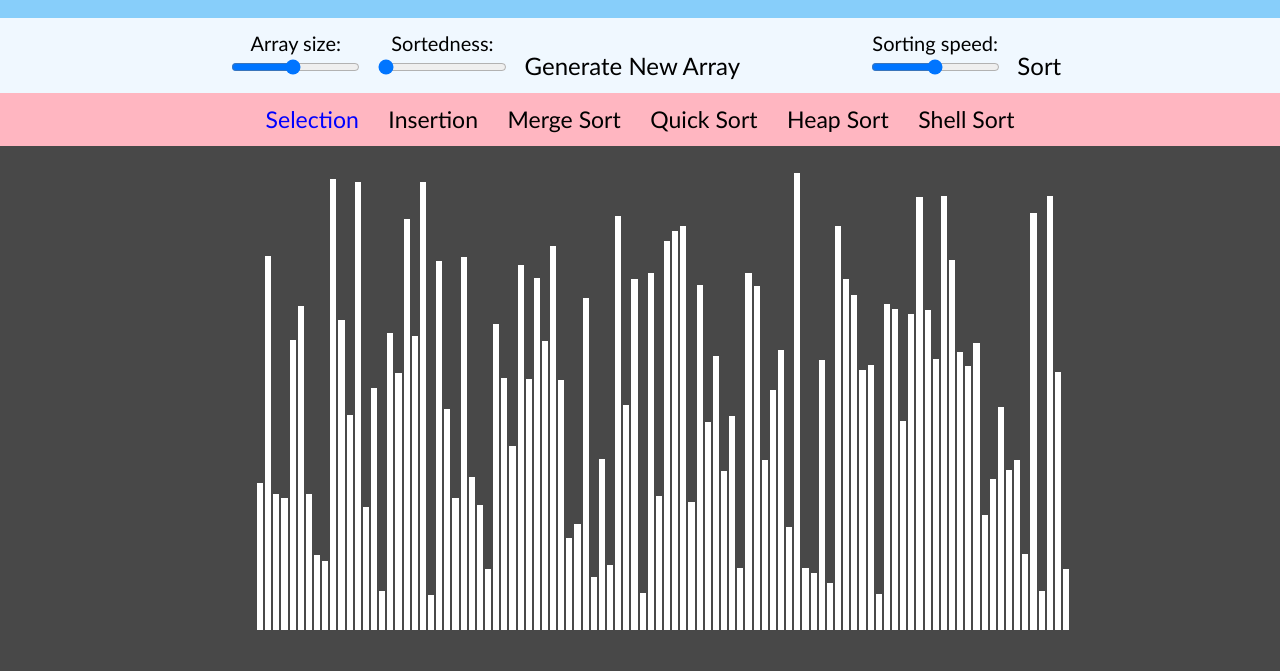
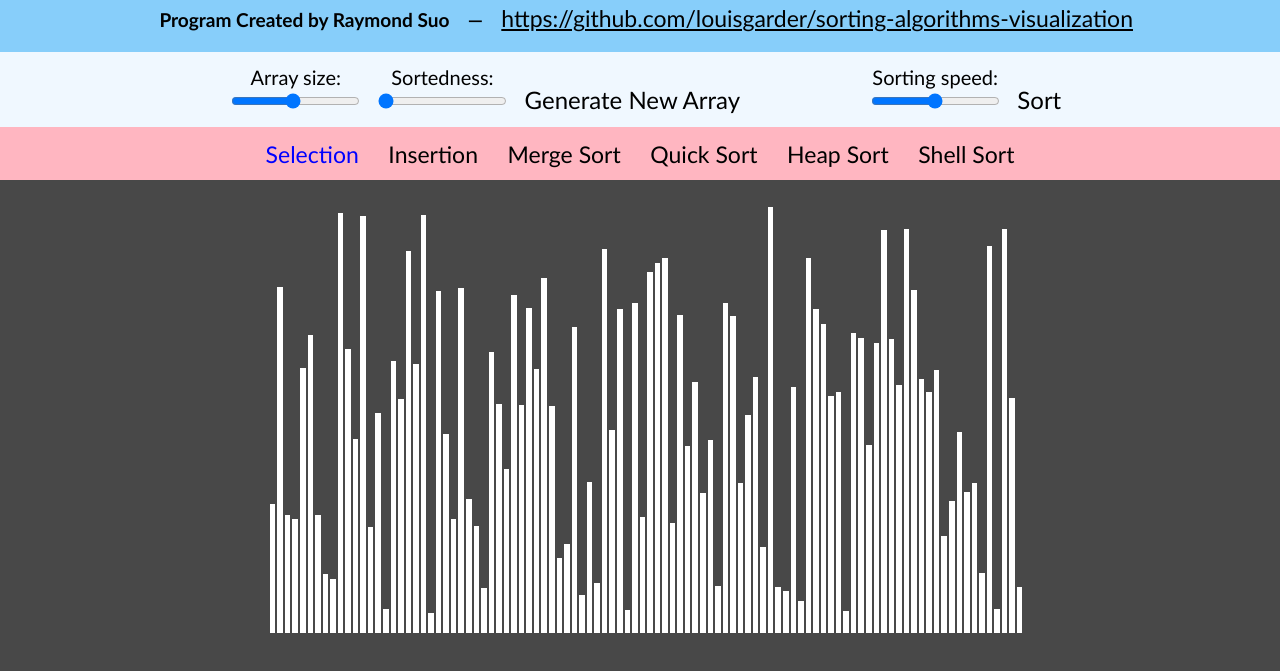
Before and after one commit to louisgarder/sorting-algorithms-visualization, a plain HTML site: page index.html in a window 1280 px wide. Shown: the part 77-748 px from the top of the page. Drawn offline with Linux system fonts and the light colour scheme.

Commit message:
Add files via upload

```diff
--- a/app.js
+++ b/app.js
@@ -23,29 +23,26 @@ function sleep(milliseconds) {
   }
 
 
-function generateArrays(){
-    for(i = 0; i < 200; i++){
+
+function configureArrays(){
+    for(x = 0; x < array.length; x++){
+        document.getElementsByClassName("rectangle")[0].remove();
+    }
+    array = [];
+    for(i = 0; i < size_div.value; i++){
         let elem = document.createElement('div');
         elem.classList.add('rectangle');
         document.getElementById("arrays").appendChild(elem);
         array.push(elem);
-    }
-}
-
-function configureArrays(){
-    for(i = 0; i < size_div.value; i++){
-        array[i].style.visibility = "visible";
-        let randomHeight = Math.random() * 49 * (1-document.getElementById("sortedness").value)/1
-                         + document.getElementById("sortedness").value/1 * 49 * (i / (size_div.value-1)) + 3;
+        let randomHeight = Math.random() * 98 * (10-document.getElementById("sortedness").value)/10
+                         + document.getElementById("sortedness").value/10 * 98 * (i / (size_div.value-1)) + 3;
         array[i].style.height =  randomHeight + "%";
         array[i].style.backgroundColor = "white";
     }
-    for(i = size_div.value; i < 200; i++){
-        array[i].style.visibility = "hidden";
-    }
+
     size = size_div.value;
-    for(i = 0; i < 200; i++){
-        var x = 60/size;
+    for(i = 0; i < size; i++){
+        let x = 55/size ;
         document.getElementsByClassName("rectangle")[i].style.width = x + "%";
     }
 }
@@ -556,7 +553,6 @@ function sort(){
 function main(){
 
     algorithmChosen.style.color = "blue";
-    generateArrays();
     configureArrays();
     generate_div.addEventListener('click', function(){
         running = false;
--- a/index.html
+++ b/index.html
@@ -8,6 +8,9 @@
     <body>
         <header>
             <h1>Sorting Algorithms Visualized</h1>
+            <h5 class="name">Program Created by Raymond Suo</h2>
+            <h5 class="name">&mdash;</h2>
+            <a class="name" id="link" href="https://github.com/louisgarder/sorting-algorithms-visualization" target="_blank">https://github.com/louisgarder/sorting-algorithms-visualization</a>
         </header>
         <div class = "settings">
             <div class="slidecontainer" id = "sizeSlider">
@@ -16,7 +19,7 @@
             </div>
             <div class="slidecontainer" id = "sortSlider">
                 <p>Sortedness:</p>
-                <input type="range" min="0" max="1" value="0" class="slider" id="sortedness">
+                <input type="range" min="0" max="10" value="0" class="slider" id="sortedness">
             </div>
             <div class = "button" id="generate">Generate New Array</div>
             <div class="slidecontainer" id = "speedSlider">
--- a/styles.css
+++ b/styles.css
@@ -7,6 +7,7 @@
 
 body {
     background-color: #484848;
+    height: 100%;
 }
 
 header {
@@ -16,6 +17,24 @@ header {
     font-size: 23px;
     font-family:'Gill Sans', 'Gill Sans MT', Calibri, 'Trebuchet MS', sans-serif;
 
+}
+
+.name {
+    margin-top: .5%;
+    display: inline-block;
+    margin-left: 1%;
+}
+
+#link{
+    color: black;
+}
+#link:hover{
+    cursor: pointer;
+    color:blue;
+}
+
+#link:active{
+    color:blue;
 }
 
 .settings{
@@ -73,16 +92,15 @@ header {
 }
 
 #arrays{
-    height: 110vh;
+    padding-left: 21%;
+    height: 33vw;
     margin-top: 2%;
-    margin-left: 20%;
-
 }
 
 .rectangle {
     display: inline-block;
     margin: 1px;
-    width: .6%;
+    width: .7%;
     background-color: black;
-    visibility: hidden;
+
 }
```
